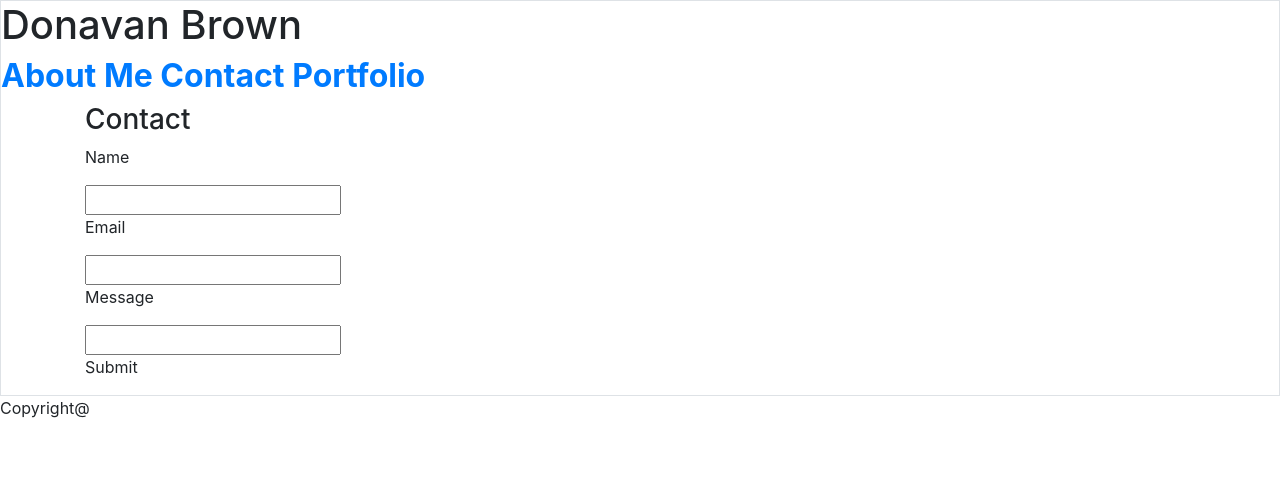
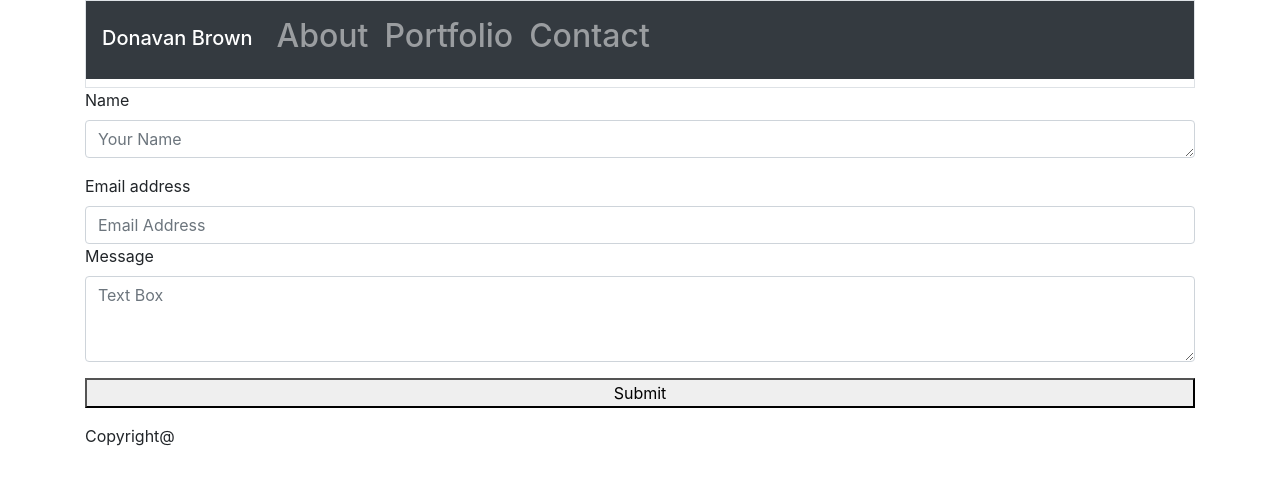
Before and after one commit to dkb715/Homework-2, a plain HTML site: page contact.html in a window 1280 px wide. Drawn offline with nearby package versions, Linux system fonts and the light colour scheme.

Commit message:
CSS/Bootstrap

```diff
--- a/CSS/style.css
+++ b/CSS/style.css
@@ -14,35 +14,19 @@ html {
  width: auto;
  height: 100%;
 }
-h1 {
- box-sizing: content-box;
- width: 30%;
- height: 35px;
- background-color: #4aaaa5;
- color: #c3e7e5;
- text-align: center;
- position: relative;
- left: 75x;
- top: 48px;
 
-
-}
 .wrapper {
   width: auto;
   height: 100%;
 
 }
-h2 {
-    text-align: end;
-    position: static;
-    right: 200px;
-    color: #4aaaa5;
-    font-size: smaller;
 
-}
+ h2 {
+     text-align: right;
+ }
 section { border-style: solid;
     border-width: 5px;
-    text-align: left;
+    text-align: center;
     border-color: gray(208, 173, 255);
     padding-top: 30px;
     background-color: white;
@@ -54,7 +38,7 @@ section { border-style: solid;
  text-align: center;
  padding-top: 20px;
  background:rgb(59, 52, 52);
- position: absolute;
+ position: relative;
  width: 100%;
  border-top-style: solid;
  border-top-color: #4aaaa5;
@@ -68,11 +52,12 @@ section { border-style: solid;
 }
 a {
     color: gray;
+    text-align: right;
 }
 
 .image {
-    width: 125px;
-    height: 125px;
+    width: 50px;
+    height: 50px;
     border-style: solid;
     border-width: 3px;
     border-color: rgb(208, 173, 255);
@@ -91,11 +76,11 @@ h3 {
      padding-bottom: 20px;
   }
   .button {
-    background-color: #4aaaa5; /* Green */
+    background-color: #4aaaa5;
     border: none;
     color: white;
     padding: 15px;
-    text-align: left;
+    text-align: right;
     text-decoration: none;
     display: inline-block;
     font-size: 16px;
--- a/contact.html
+++ b/contact.html
@@ -7,50 +7,62 @@
      <meta name="viewport" content="width=device-width, initial-scale=1, shrink-to-fit=no">
 
   </head>
-
+  <div class="wrapper">
    <body>
 
-       <div class="wrapper">
+      <div class="container">
         <div class=border>
-            <div class=fixed>
-              <h1>
-                  Donavan Brown
-              </h1>
-            </div>
 
-         <h2>
-           <div class="linkcolor">
-           <strong>
-             <a href="index.html">About Me</a>
-             <a href="contact.html">Contact</a>
-             <a href="portfolio.html">Portfolio</a>
-           </strong>
+            <h1>
+                <nav class="navbar navbar-expand-lg navbar-dark bg-dark">
+                <span class="navbar-brand mb-1 h1">Donavan Brown</span>
+                <button class="navbar-toggler" type="button" data-toggle="collapse" data-target="#navbarSupportedContent"
+                 aria-controls="navbarSupportedContent" aria-expanded="false" aria-label="Toggle navigation">
+                <span class="navbar-toggler-icon"></span>
+                </button>
+
+                <h2>
+                       <div class="collapse navbar-collapse" id="navbarSupportedContent">
+                               <ul class="navbar-nav navbar-my-2 my-lg-8">
+                               <li class="nav-item">
+                               <a class="nav-link" href="index.html">About</a>
+                               </li>
+                               <li class="nav-item">
+                               <a class="nav-link" href="portfolio.html">Portfolio</a>
+                               </li>
+                               <li class="nav-item">
+                               <a class="nav-link" href="contact.html">Contact</a>
+                               </li>
+                               </ul>
+                           </nav>
+                </h2>
+
+       <Section>
+       <form>
+        </div>
+        <div class="form-group">
+            <label for="FormControl">Name</label>
+            <textarea class="form-control" id="FormControl" placeholder="Your Name" rows="1"></textarea>
           </div>
-         </h2>
-       <Section>
-       <div class="container">
-         <div class="info">
-        <h3>Contact</h3>
-         </div>
-         <div class="info">
-         </div>
-         <p>Name</p>
-         <input>
-         <p>Email</p>
-         <input>
-         <p>Message</p>
-         <input class="in2">
-         <div class=button>
-           <p>Submit</p>
-         </div>
+  <div class="form-group">
+    <label for="FormControl">Email address</label>
+    <input type="email" class="form-control" id="FormControl" placeholder="Email Address">
+
+  <div class="form-group">
+      <div class="form-group">
+          <label for="FormControl">Message</label>
+          <textarea class="form-control" id="FormControl" placeholder="Text Box" rows="3"></textarea>
+        </div>
+        <button type="button" class="col-md-12">Submit</button>
+</form>
       </Section>
 
       </div>
-    </div>
     <div class="footer">
         Copyright@
          </div>
-
+        </div>
+      </div>
          <script src="https://code.jquery.com/jquery-3.3.1.slim.min.js" integrity="sha384-q8i/X+965DzO0rT7abK41JStQIAqVgRVzpbzo5smXKp4YfRvH+8abtTE1Pi6jizo" crossorigin="anonymous"></script>
 <script src="https://cdnjs.cloudflare.com/ajax/libs/popper.js/1.14.7/umd/popper.min.js" integrity="sha384-UO2eT0CpHqdSJQ6hJty5KVphtPhzWj9WO1clHTMGa3JDZwrnQq4sF86dIHNDz0W1" crossorigin="anonymous"></script>
 <script src="https://stackpath.bootstrapcdn.com/bootstrap/4.3.1/js/bootstrap.min.js" integrity="sha384-JjSmVgyd0p3pXB1rRibZUAYoIIy6OrQ6VrjIEaFf/nJGzIxFDsf4x0xIM+B07jRM" crossorigin="anonymous"></script>
```
Also changed, not shown: index.html (+19 -20 lines), portfolio.html (+23 -13 lines).
